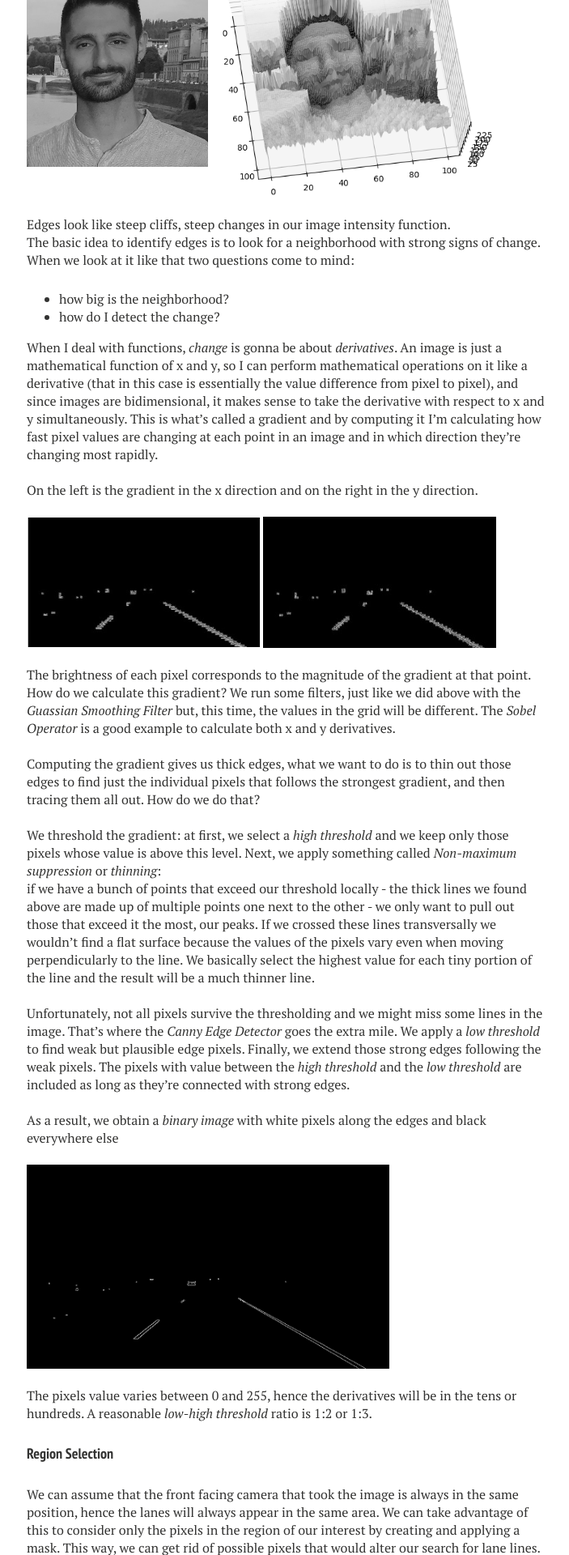
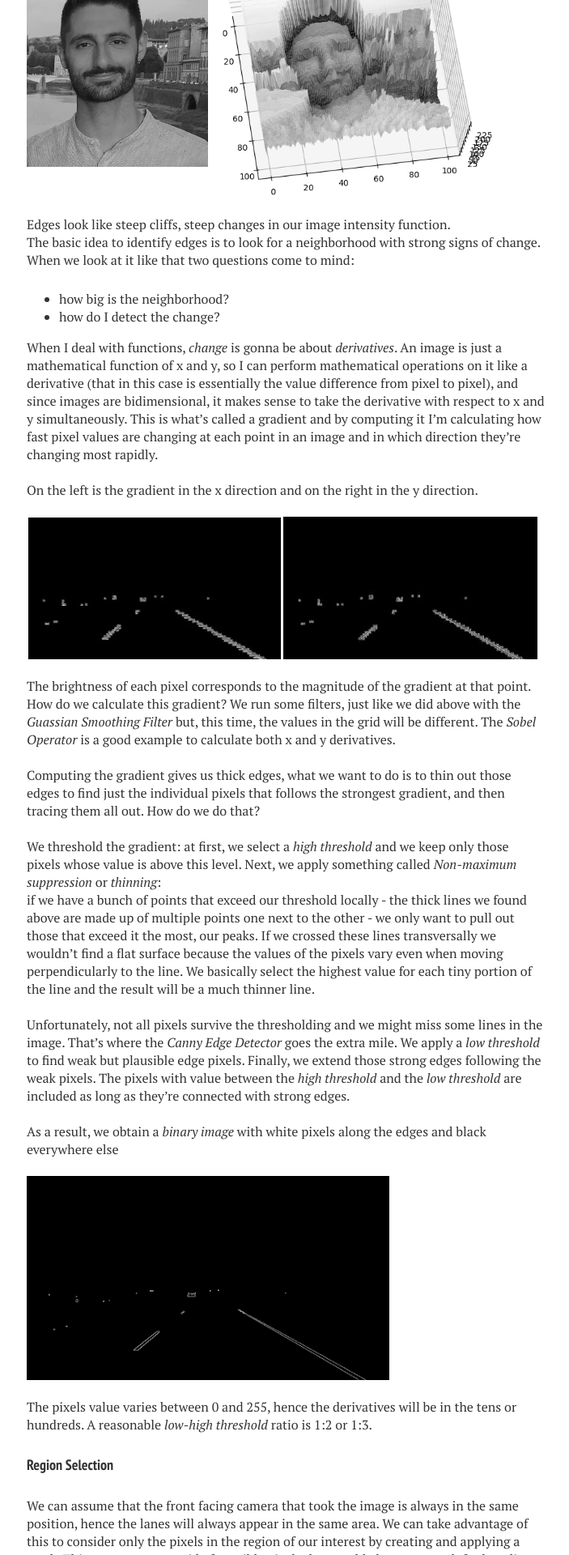
Before and after one commit to IacopomC/iacopomc.github.io, a Jekyll site: the page built from _posts/2020-07-13-lane-finding.md, in a window 1280 px wide. Shown: the part 4480-6400 px from the top of the page at 81% size, without its empty margins (287-990 px from the left). Built offline with Jekyll 4.4.1, drawn with Linux system fonts in a browser that asks for light colours; nearby versions of some CDN libraries; our own code applies the rules of GitHub Pages for plain Markdown files.

Commit message:
Change size gradient images

```diff
--- a/_posts/2020-07-13-lane-finding.md
+++ b/_posts/2020-07-13-lane-finding.md
@@ -137,8 +137,8 @@ On the left is the gradient in the x direction and on the right in the y directi
 
 <br/>
 
-<img src="{{ site.url }}/assets/images/lane-finding-post/x_gradient.jpg" width="45%">
-<img src="{{ site.url }}/assets/images/lane-finding-post/y_gradient.jpg" width="45%">
+<img src="{{ site.url }}/assets/images/lane-finding-post/x_gradient.jpg" width="49%">
+<img src="{{ site.url }}/assets/images/lane-finding-post/y_gradient.jpg" width="49%">
 
 <br/>
 
```
